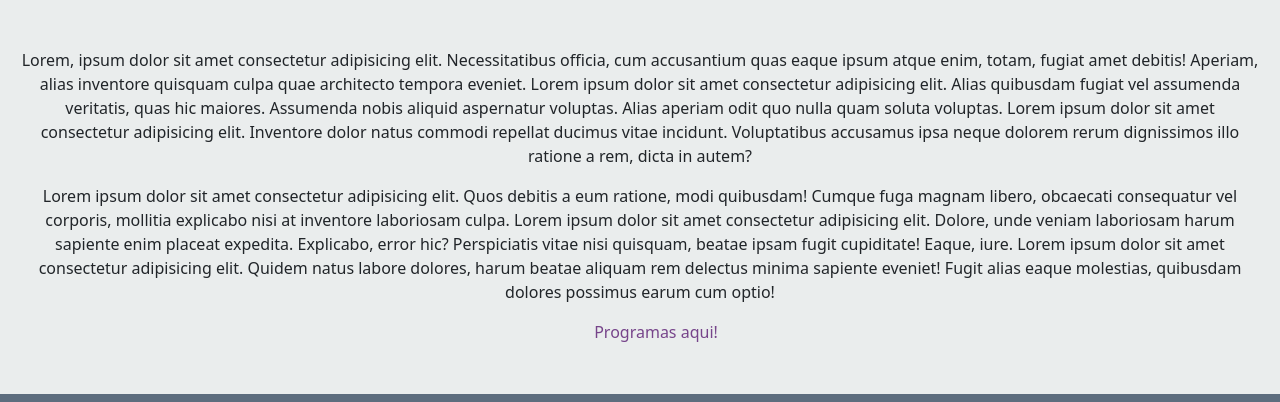
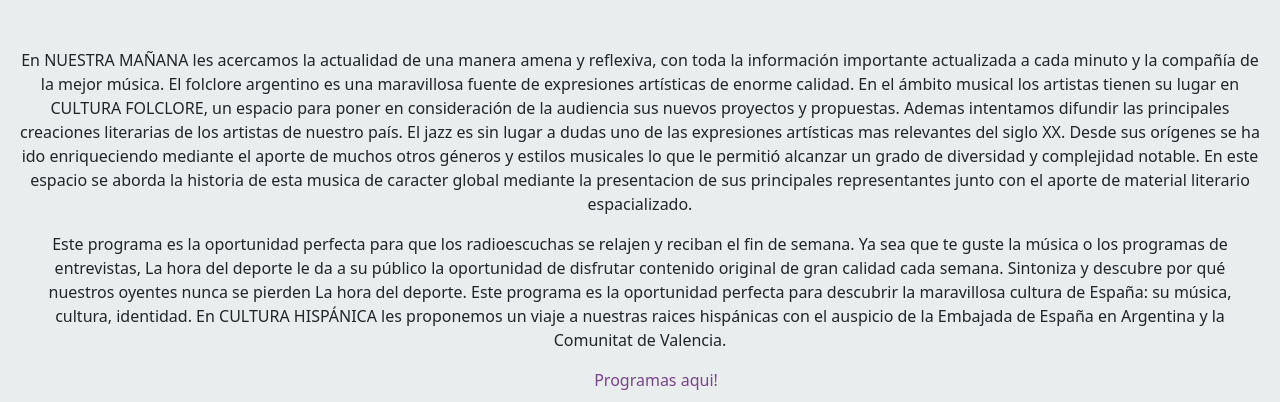
Before and after one commit to Davoassassin27/Proyecto-Coder, a website: page index.html in a window 1280 px wide. Shown: the part 838-1240 px from the top of the page. Drawn offline with nearby package versions, Linux system fonts and the light colour scheme.

Commit message:
agrego informacion al main

```diff
--- a/index.html
+++ b/index.html
@@ -73,19 +73,12 @@
     </section>
 
     <section class="texto_home">
-      <p>Lorem, ipsum dolor sit amet consectetur adipisicing elit. Necessitatibus officia, cum accusantium quas eaque
-        ipsum atque enim, totam, fugiat amet debitis! Aperiam, alias inventore quisquam culpa quae architecto tempora
-        eveniet. Lorem ipsum dolor sit amet consectetur adipisicing elit. Alias quibusdam fugiat vel assumenda
-        veritatis, quas hic maiores. Assumenda nobis aliquid aspernatur voluptas. Alias aperiam odit quo nulla quam
-        soluta voluptas. Lorem ipsum dolor sit amet consectetur adipisicing elit. Inventore dolor natus commodi repellat
-        ducimus vitae incidunt. Voluptatibus accusamus ipsa neque dolorem rerum dignissimos illo ratione a rem, dicta in
-        autem?</p>
-      <p>Lorem ipsum dolor sit amet consectetur adipisicing elit. Quos debitis a eum ratione, modi quibusdam! Cumque
-        fuga magnam libero, obcaecati consequatur vel corporis, mollitia explicabo nisi at inventore laboriosam culpa.
-        Lorem ipsum dolor sit amet consectetur adipisicing elit. Dolore, unde veniam laboriosam harum sapiente enim
-        placeat expedita. Explicabo, error hic? Perspiciatis vitae nisi quisquam, beatae ipsam fugit cupiditate! Eaque,
-        iure. Lorem ipsum dolor sit amet consectetur adipisicing elit. Quidem natus labore dolores, harum beatae aliquam
-        rem delectus minima sapiente eveniet! Fugit alias eaque molestias, quibusdam dolores possimus earum cum optio!
+      <p>En NUESTRA MAÑANA les acercamos la actualidad de una manera amena y reflexiva, con toda la información importante actualizada a cada minuto y la compañía de la mejor música.
+        El folclore argentino es una maravillosa fuente de expresiones artísticas de enorme calidad. En el ámbito musical los artistas tienen su lugar en CULTURA FOLCLORE, un espacio para poner en consideración  de la audiencia sus nuevos proyectos y propuestas. Ademas intentamos difundir las principales creaciones literarias de los artistas de nuestro país.
+      El jazz es sin lugar a dudas uno de las expresiones artísticas mas relevantes del siglo XX. Desde sus orígenes se ha ido enriqueciendo mediante el aporte de muchos otros géneros y estilos musicales lo que le permitió alcanzar un grado de diversidad y complejidad notable. En este espacio se aborda la historia de esta musica de caracter global mediante la presentacion de sus principales representantes junto con el aporte de material literario espacializado.   </p>
+      <p>Este programa es la oportunidad perfecta para que los radioescuchas se relajen y reciban el fin de semana. Ya sea que te guste la música o los programas de entrevistas, La hora del deporte le da a su público la oportunidad de disfrutar contenido original de gran calidad cada semana. Sintoniza y descubre por qué nuestros oyentes nunca se pierden La hora del deporte. Este programa es la oportunidad perfecta para descubrir la maravillosa cultura de España: su música, cultura, identidad.
+
+En CULTURA HISPÁNICA les proponemos un viaje a nuestras raices hispánicas con el  auspicio de la Embajada de España en Argentina y la Comunitat de Valencia.
       </p>
       <ul>
         <li><a href="./pages/programas.html" id="programas">Programas aqui!</a></li>
```
